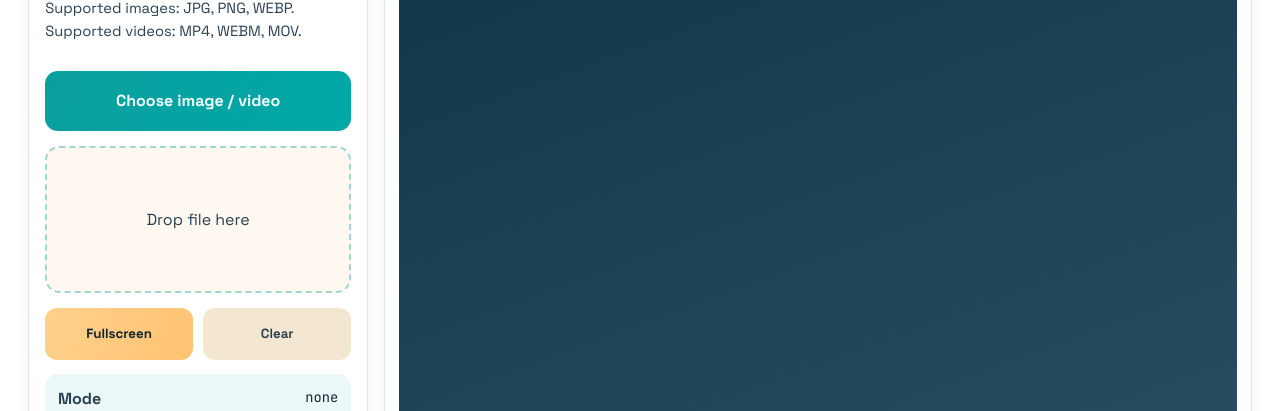
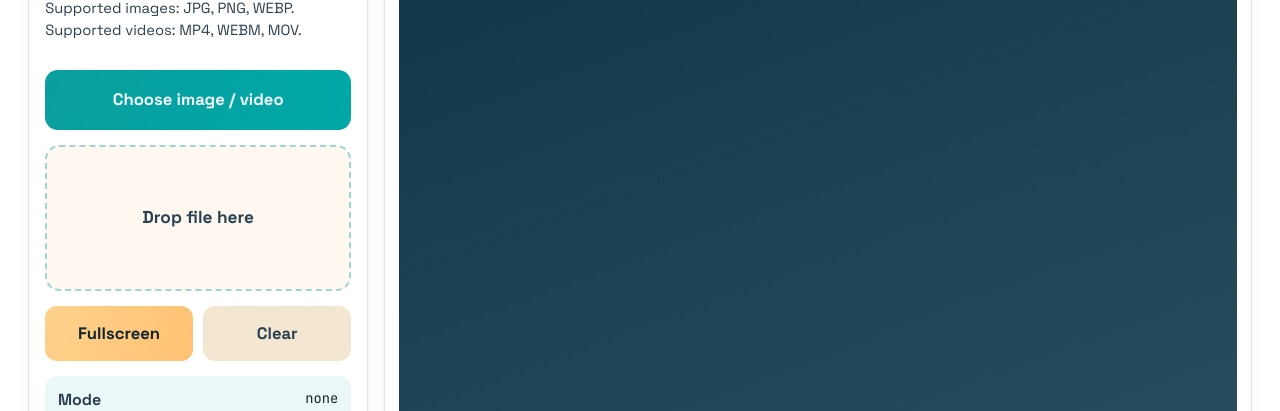
Before and after one commit to YoujunZhao/PanoViewer, a website built with Vite: page index.html in a window 1280 px wide. Shown: the part 268-679 px from the top of the page. Built offline with nearby package versions, Linux system fonts and the light colour scheme.

Commit message:
style: enlarge upload control button fonts

```diff
--- a/src/style.css
+++ b/src/style.css
@@ -114,6 +114,7 @@ h1 {
   justify-content: center;
   align-items: center;
   padding: 0.65rem 0.95rem;
+  font-size: 1.04rem;
   border-radius: 0.8rem;
   background: linear-gradient(110deg, var(--teal-500), #00a8a8);
   color: #f3fcfc;
@@ -138,6 +139,8 @@ h1 {
   display: flex;
   align-items: center;
   justify-content: center;
+  font-size: 1.08rem;
+  font-weight: 600;
   text-align: center;
   color: var(--ink-700);
   background: rgba(242, 168, 77, 0.08);
@@ -156,6 +159,10 @@ h1 {
   display: grid;
   grid-template-columns: 1fr 1fr;
   gap: 0.65rem;
+}
+
+.action-row button {
+  font-size: 1.04rem;
 }
 
 button {
```
